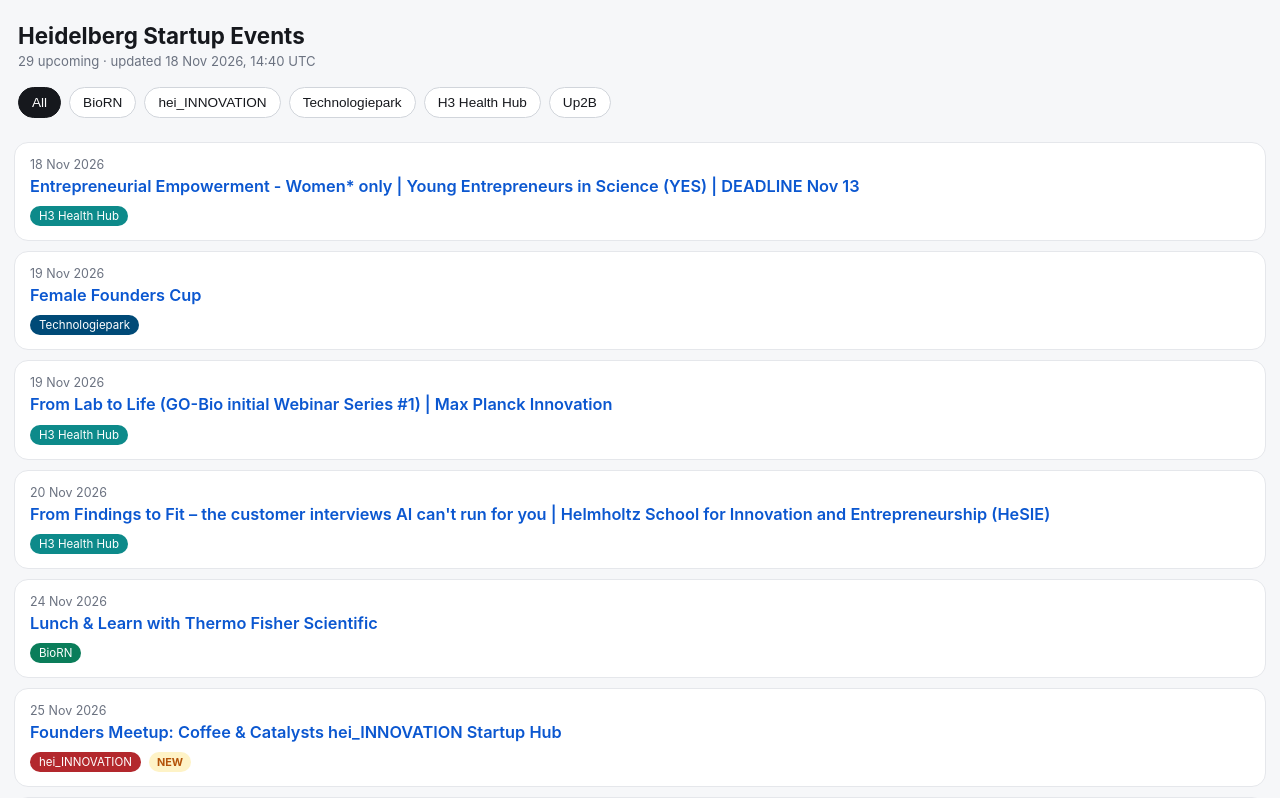
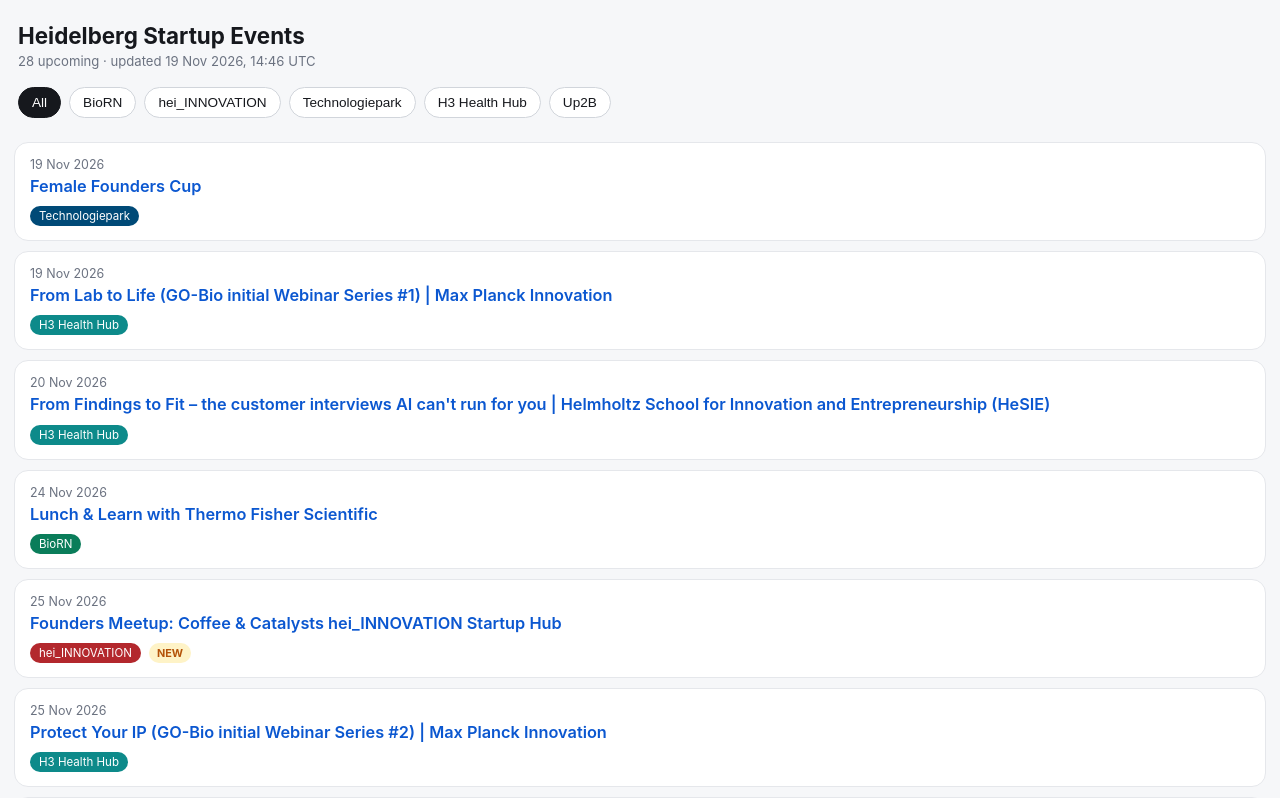
Before and after one commit to bnalbach/news-aggreator, a plain HTML site: page index.html in a window 1280 px wide. Shown: the top 798 px of the page. Drawn offline with Linux system fonts and the light colour scheme.

Commit message:
Update events 2026-11-19

```diff
--- a/index.html
+++ b/index.html
@@ -50,19 +50,13 @@
 <body>
   <header>
     <h1>Heidelberg Startup Events</h1>
-    <div class="sub">29 upcoming &middot; updated 18 Nov 2026, 14:40 UTC</div>
+    <div class="sub">28 upcoming &middot; updated 19 Nov 2026, 14:46 UTC</div>
   </header>
   <div class="filters">
     <button class="active" onclick="flt(this,'all')">All</button>
     <button onclick="flt(this,'BioRN')">BioRN</button><button onclick="flt(this,'hei_INNOVATION')">hei_INNOVATION</button><button onclick="flt(this,'Technologiepark')">Technologiepark</button><button onclick="flt(this,'H3 Health Hub')">H3 Health Hub</button><button onclick="flt(this,'Up2B')">Up2B</button>
   </div>
   <ul id="list">
-      <li class="card" data-id="https://www.helmholtz-h3.de/events/event/entrepreneurial-empowerment-women-only-young-entrepreneurs-in-science-yes-deadline-nov-13/" data-source="H3 Health Hub">
-        <div class="date">18 Nov 2026</div>
-        <a class="title" href="https://www.helmholtz-h3.de/events/event/entrepreneurial-empowerment-women-only-young-entrepreneurs-in-science-yes-deadline-nov-13/" target="_blank" rel="noopener">Entrepreneurial Empowerment - Women* only | Young Entrepreneurs in Science (YES) | DEADLINE Nov 13</a>
-        <div class="meta"><span class="tag" style="background:#0d8a8a">H3 Health Hub</span><span class="going">★ Going</span></div>
-      </li>
-
       <li class="card" data-id="https://www.technologiepark-heidelberg.de/aktuelles/female-founders-cup/" data-source="Technologiepark">
         <div class="date">19 Nov 2026</div>
         <a class="title" href="https://www.technologiepark-heidelberg.de/aktuelles/female-founders-cup/" target="_blank" rel="noopener">Female Founders Cup</a>
@@ -174,7 +168,7 @@
       <li class="card" data-id="https://www.technologiepark-heidelberg.de/aktuelles/abb-innovation-connect-day-1/" data-source="Technologiepark">
         <div class="date">16 Dec 2026</div>
         <a class="title" href="https://www.technologiepark-heidelberg.de/aktuelles/abb-innovation-connect-day-1/" target="_blank" rel="noopener">Networking &amp; Afterwork for Startup</a>
-        <div class="meta"><span class="tag" style="background:#004a77">Technologiepark</span><span class="new">NEW</span><span class="going">★ Going</span></div>
+        <div class="meta"><span class="tag" style="background:#004a77">Technologiepark</span><span class="going">★ Going</span></div>
       </li>
 
       <li class="card" data-id="https://www.helmholtz-h3.de/events/event/co-founder-pitch-and-matchmaking-event-southwestx-bpifrance-deadline-nov-16/" data-source="H3 Health Hub">
```
